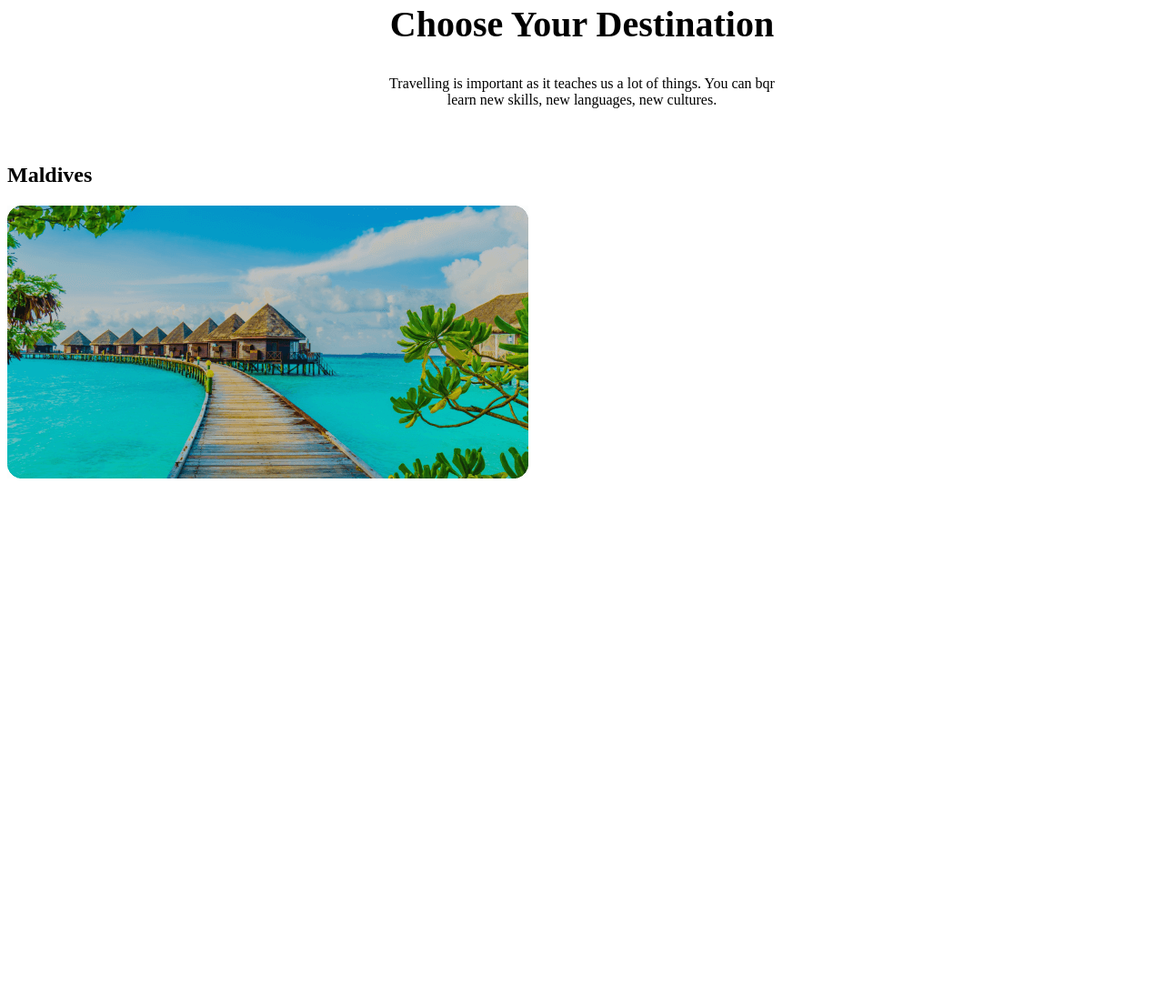
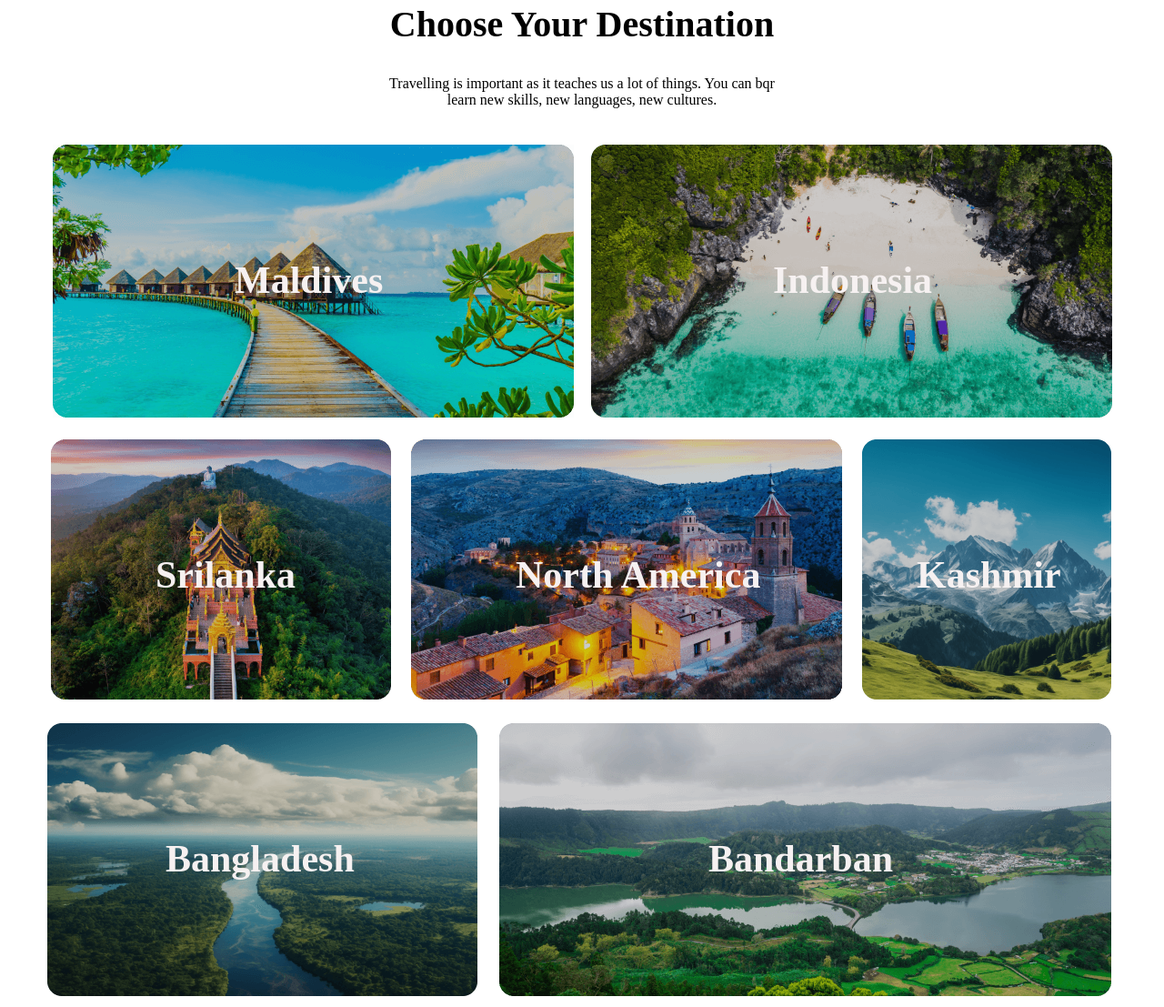
Before and after one commit to Ariful4a/assignment-website-repo, a plain HTML site: page index.html in a window 1280 px wide. Shown: the part 1474-2581 px from the top of the page at 91% size. Before the commit the page ends 2004 px from the top, so only its background shows below. Drawn offline with Linux system fonts and the light colour scheme.

Commit message:
added responsive and coding item

```diff
--- a/index.html
+++ b/index.html
@@ -77,12 +77,44 @@
                 <h1 id="heading-sec">Choose Your Destination</h1>
                 <p>Travelling is important as it teaches us a lot of things. You can bqr <br> learn new skills, new languages, new cultures.</p>
             </div>
-            <div class="row">
-                <div class="maldives-sec">
-                    <h2>Maldives</h2>
-                    <img src="Images/Rectangle 5.png" alt="">
+            <section>
+                <div class="row">
+                    <div class="maldives-sec">
+                        <h2 class="country-name">Maldives</h2>
+                        <img src="Images/Rectangle 5.png" alt="">
+                    </div>
+                    <div class="indonesia-sec">
+                        <h2 class="nb">Indonesia</h2>
+                        <img src="Images/Rectangle 8.png" alt="">
+                    </div>
                 </div>
-            </div>
+            </section>
+
+                <div class="sec">
+                    <div class="sri-section">
+                        <h2 class="srilonka-s">Srilanka</h2>
+                        <img src="Images/Rectangle 6.png" alt="ssss">
+                    </div>
+                    <div class="nor-s">
+                        <h2 class="north-sec">North America</h2>
+                        <img src="Images/Rectangle 7.png" alt="">
+                    </div>
+                    <div class="kas-s">
+                        <h2 class="kasmir-sec">Kashmir</h2>
+                        <img src="Images/Rectangle 9.png" alt="">
+                    </div>
+                </div>
+                <section class="last-imege-style">
+                    <div class="b-s">
+                        <h2 class="bangla-sec">Bangladesh</h2>
+                        <img src="Images/Rectangle 11.png" alt="">
+                    </div>
+                    <div class="bb-sec">
+                        <h2 class="bandarban-sec">Bandarban</h2>
+                        <img src="Images/Rectangle 10.png" alt="">
+                    </div>
+                </section>
+
         </section>
        </main>
 
--- a/styles/style.css
+++ b/styles/style.css
@@ -135,8 +135,82 @@ nav li a{
     font-size: 40px;
     font-weight: 800;
 }
+.maldives img{
+    width: 573px;
+    height: 300px;
+
+}
+.row{
+    display: grid;
+    grid-template-columns: repeat(2,1fr);
+}
+.country-name{
+    position: absolute;
+    padding-top: 90px;
+    padding-left: 200px;
+    color: rgb(246, 241, 241);
+    font-size: 42px;
+}
 .maldives-sec{
+    margin-left: 50px;
+}
+.indonesia-sec{
+    margin-left: 10px;
+}
+.nb{
     position: absolute;
+    padding-top: 90px;
+    padding-left: 200px;
+    color: rgb(246, 241, 241);
+    font-size: 42px;
+}
+.srilonka-s{
+    position: absolute;
+    padding-top: 90px;
+    padding-left: 115px;
+    color: rgb(246, 241, 241);
+    font-size: 42px;
+}
+.north-sec{
+    position: absolute;
+    padding-top: 90px;
+    padding-left: 115px;
+    color: rgb(246, 241, 241);
+    font-size: 42px;
+}
+.kasmir-sec{
+    position: absolute;
+    padding-top: 90px;
+    padding-left: 60px;
+    color: rgb(246, 241, 241);
+    font-size: 42px;
+}
+.sec{
+    display: grid;
+    grid-template-columns: repeat(3,1fr);
+    gap: 22px;
+    margin-left: 48px;
+    margin-top: 20px;
+}
+.bangla-sec{
+    position: absolute;
+    padding-top: 90px;
+    padding-left: 130px;
+    color: rgb(246, 241, 241);
+    font-size: 42px;
+}
+.bandarban-sec{
+    position: absolute;
+    padding-top: 90px;
+    padding-left: 230px;
+    color: rgb(246, 241, 241);
+    font-size: 42px;
+}
+.last-imege-style{
+    margin-top: 22px;
+    display: flex;
+    margin-left: 44px;
+    gap: 24px;
 }
 /*Responsive style for mobile*/
 
@@ -196,7 +270,53 @@ nav li a{
         margin-left: 8px;
         padding-left: 10px;
     }
+    .row{
+        grid-template-columns: repeat(1,1fr);
+        margin-left: 0px;
+    }
+    .maldives-sec{
+        margin-left: 10px;
+        margin-right: 5px;
+    }
+    .sec{
+        grid-template-columns: repeat(1,1fr);
 
+    }
+    .sri-section img{
+        width: 500px;
+        height: 300px;
+
+
+    }
+    .kas-s img{
+        width: 500px;
+        height: 300px;
+    }
+    .kasmir-sec{
+        padding-left: 160px;
+    }
+    .b-s img{
+        width: 500px;
+    }
+    .srilonka-s{
+        padding-top: 130px;
+        padding-left: 170px;
+    }
+    .nor-s img{
+        width: 500px;
+
+    }
+    .bb-sec img{
+        width: 500px;
+        height: 300px;
+
+    }
+    .last-imege-style{
+       flex-direction: column;
+    }
+    .bandarban-sec{
+        padding-left: 150px;
+    }
 
 
 }
```
